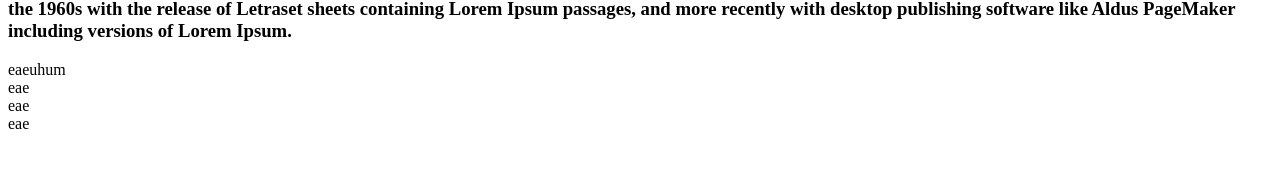
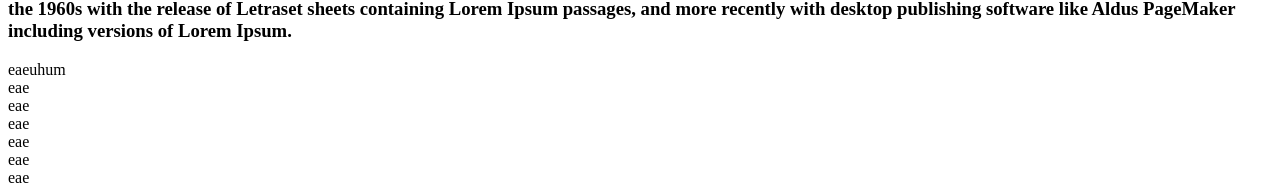
Before and after one commit to PedroSpelta/portfolio, a Next.js app: page / in a window 1280 px wide. Shown: the part 1391-1583 px from the top of the page. Before the commit the page ends 1532 px from the top, so only its background shows below. Built offline with nearby package versions, Linux system fonts and the light colour scheme.

Commit message:
adding aspect ration plugin tailwind

```diff
--- a/components/Projects/ProjectCard.jsx
+++ b/components/Projects/ProjectCard.jsx
@@ -2,7 +2,7 @@
 
 function ProjectCard() {
   return (
-    <section className="col-span rounded-lg w-20 h-20">
+    <section className="col-span border rounded-lg h-20">
       <span>eae</span>
     </section>
   )
--- a/components/Projects/Projects.jsx
+++ b/components/Projects/Projects.jsx
@@ -3,7 +3,10 @@
 
 function Projects() {
   return (
-    <div className="grid grid-cols-1 md:grid-cols-3 max-w-7x1 mx-auto mt-40">
+    <div className="grid grid-cols-1 md:grid-cols-3 max-w-7xl mx-auto mt-40 p-10 gap-5">
+      <ProjectCard />
+      <ProjectCard />
+      <ProjectCard />
       <ProjectCard />
       <ProjectCard />
       <ProjectCard />
--- a/package.json
+++ b/package.json
@@ -6,6 +6,7 @@
     "start": "next start"
   },
   "dependencies": {
+    "@tailwindcss/aspect-ratio": "^0.3.0",
     "next": "latest",
     "react": "^17.0.2",
     "react-dom": "^17.0.2"
```
Also changed, not shown: 1 other file (tests, documents, lock files or other folders).
